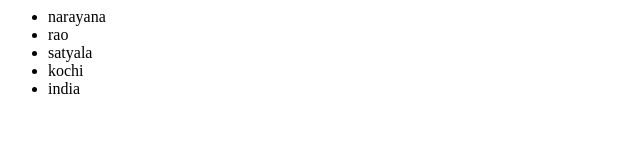
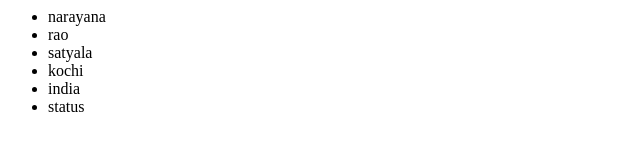
Before and after one commit to developKaro/SharePointDev, a plain HTML site: page index.html in a window 1280 px wide. Shown: the full height of the page, 0-640 px from the left. Drawn offline with Linux system fonts and the light colour scheme.

Commit message:
Added new Li Tag

```diff
--- a/index.html
+++ b/index.html
@@ -6,6 +6,7 @@
         <li>satyala</li>
         <li>kochi</li>
         <li>india</li>
+        <li>status</li>
     </ul>
 </div>
 </html>
```
